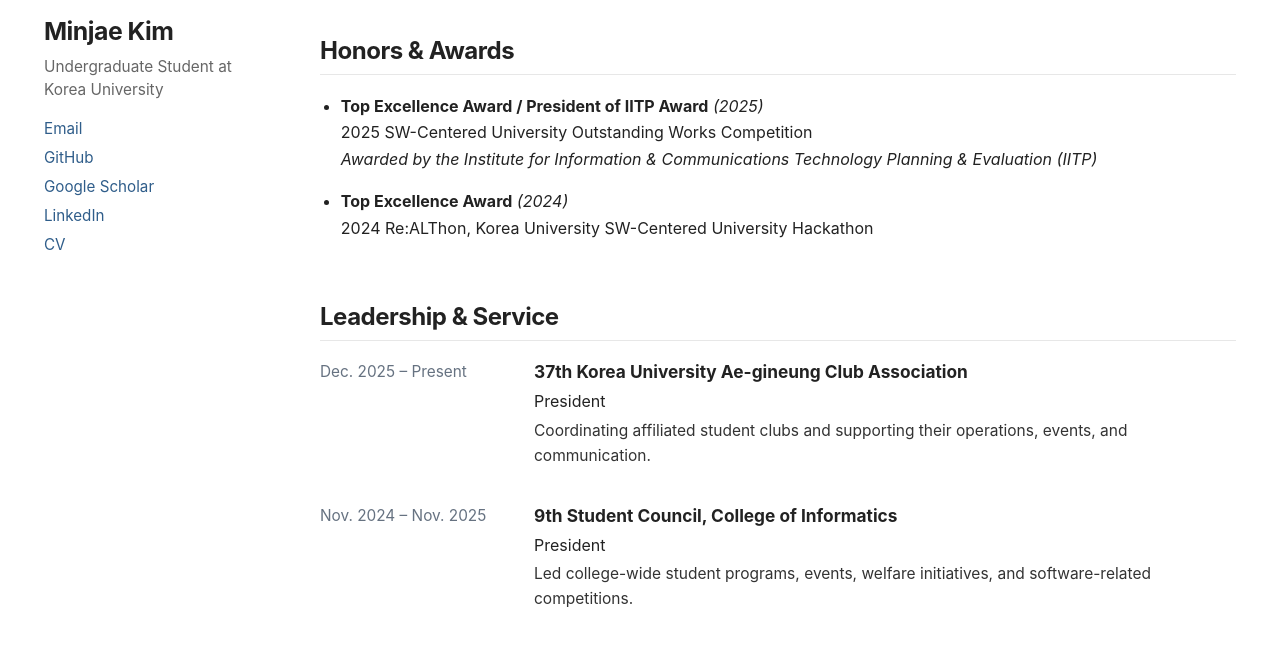
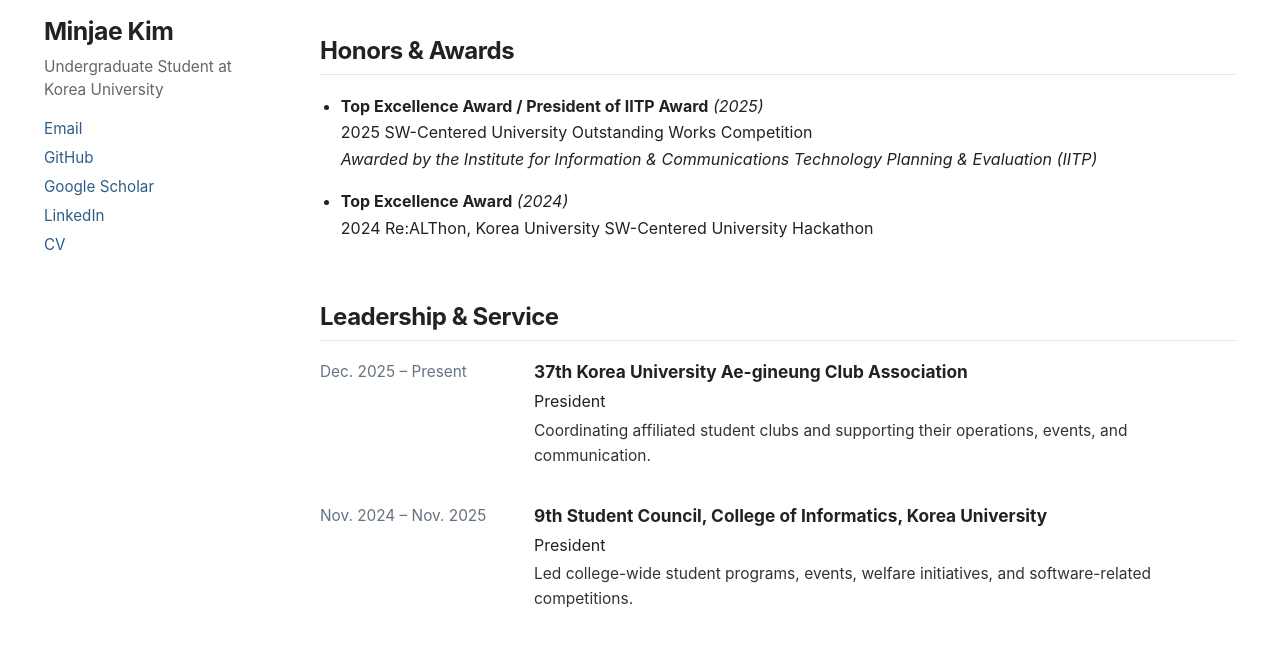
Before and after one commit to kmj200392/kmj200392.github.io, a Jekyll site: the page built from _pages/about.md, in a window 1280 px wide and 900 px high, scrolled down 1102 px, cut to the strip 208-854 px from the top of the window. Built offline with Jekyll 4.4.1, drawn with Linux system fonts in a browser that asks for light colours.

Commit message:
Add Korea University to leadership title

```diff
--- a/_pages/about.md
+++ b/_pages/about.md
@@ -83,7 +83,7 @@ My research focuses on developing **more capable, efficient, and adaptive large
   <div class="experience-item">
     <div class="experience-date">Nov. 2024 – Nov. 2025</div>
     <div class="experience-content">
-      <div class="experience-title">9th Student Council, College of Informatics</div>
+      <div class="experience-title">9th Student Council, College of Informatics, Korea University</div>
       <div class="experience-role">President</div>
       <div class="experience-description">Led college-wide student programs, events, welfare initiatives, and software-related competitions.</div>
     </div>
```
